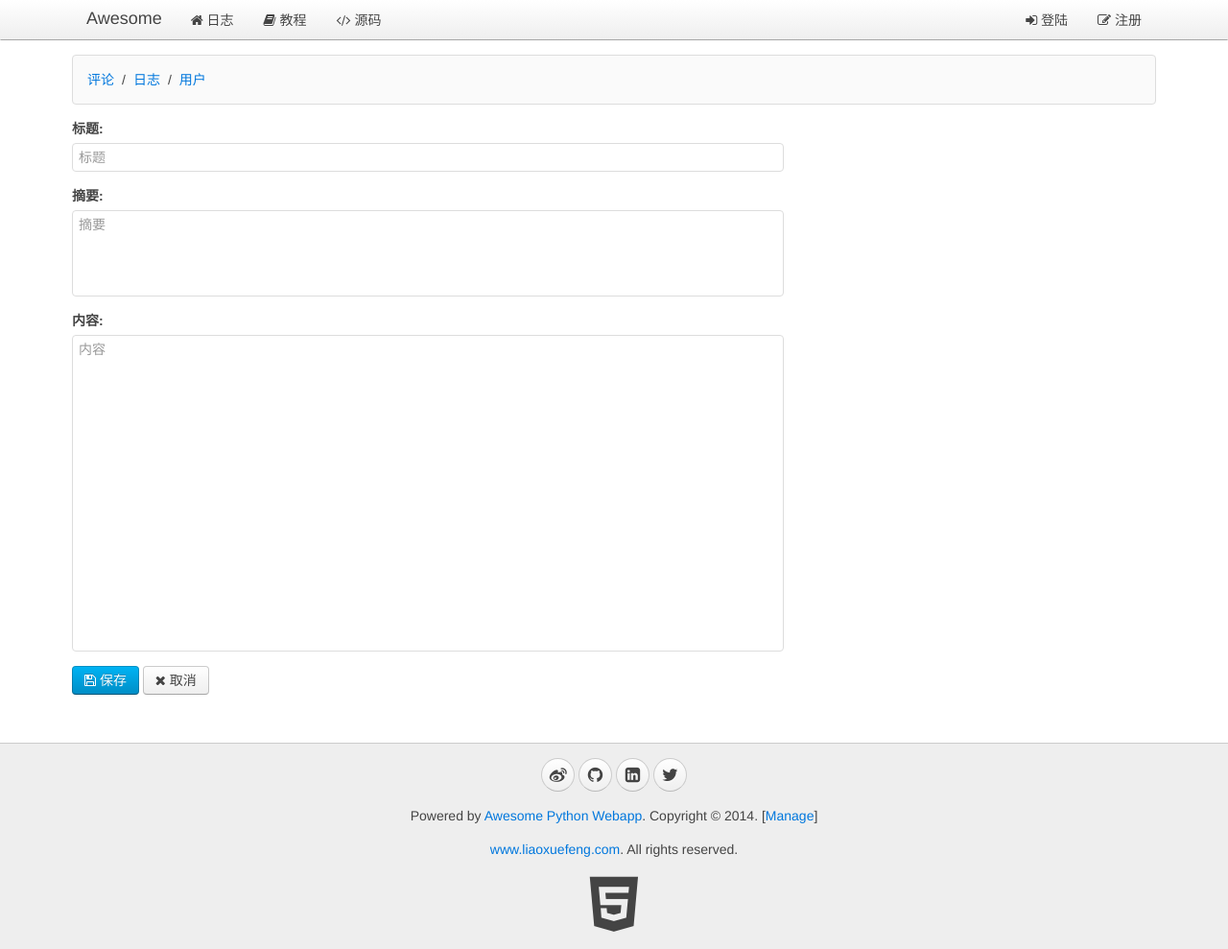
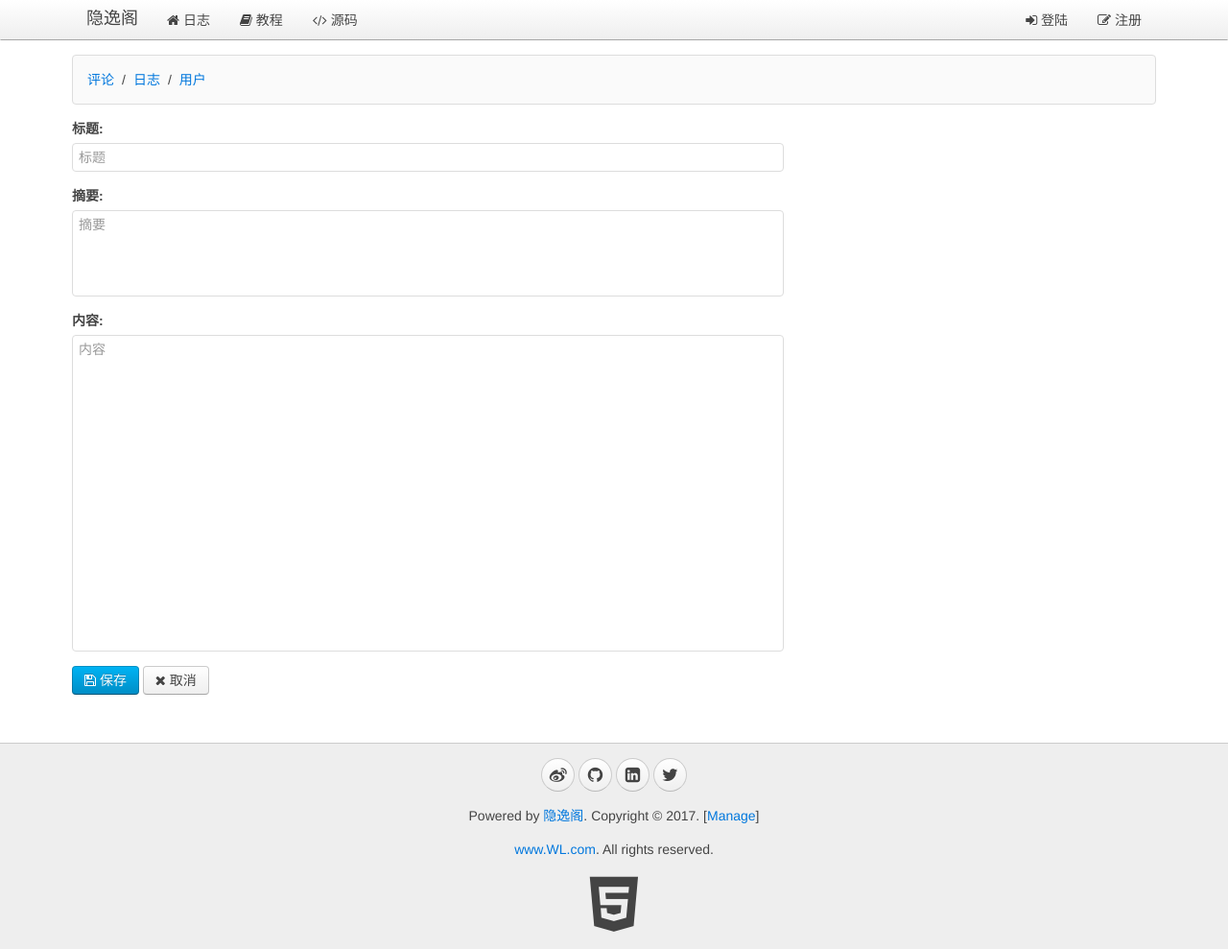
Before and after one commit to luoxve/awesome-python3-webapp, a Python web app: template www/templates/manage_blog_edit.html in a window 1280 px wide. Shown: the whole page at 96% size. Run offline with Jinja, Linux system fonts and the light colour scheme; the template is opened without the code that fills it, so the values that code supplies are empty.

```diff
--- a/www/templates/__base__.html
+++ b/www/templates/__base__.html
@@ -20,7 +20,7 @@
 <head>
     <meta charset="utf-8" />
     {% block meta %}<!-- block meta  -->{% endblock %}
-    <title>{% block title %} ? {% endblock %} - Awesome Python Webapp</title>
+    <title>{% block title %} ? {% endblock %} - 隐逸阁</title>
     <link rel="stylesheet" href="/static/css/uikit.min.css">
     <link rel="stylesheet" href="/static/css/uikit.gradient.min.css">
     <link rel="stylesheet" href="/static/css/awesome.css" />
@@ -35,11 +35,11 @@
 <body>
     <nav class="uk-navbar uk-navbar-attached uk-margin-bottom">
         <div class="uk-container uk-container-center">
-            <a href="/" class="uk-navbar-brand">Awesome</a>
+            <a href="/" class="uk-navbar-brand">隐逸阁</a>
             <ul class="uk-navbar-nav">
                 <li data-url="blogs"><a href="/"><i class="uk-icon-home"></i> 日志</a></li>
                 <li><a target="_blank" href="http://www.liaoxuefeng.com/wiki/0014316089557264a6b348958f449949df42a6d3a2e542c000"><i class="uk-icon-book"></i> 教程</a></li>
-                <li><a target="_blank" href="https://github.com/michaelliao/awesome-python3-webapp"><i class="uk-icon-code"></i> 源码</a></li>
+                <li><a target="_blank" href="https://github.com/weilch/awesome-python3-webapp"><i class="uk-icon-code"></i> 源码</a></li>
             </ul>
             <div class="uk-navbar-flip">
                 <ul class="uk-navbar-nav">
@@ -49,7 +49,8 @@
                         <div class="uk-dropdown uk-dropdown-navbar">
                             <ul class="uk-nav uk-nav-navbar">
                                 {% if __user__.admin %}
-                                <li><a href="/manage"><i class="uk-icon-sign-out"></i> 管理</a></li>
+                                <li><a href="/manage/blogs/create"><i class="uk-icon-pencil"></i> 写日志</a></li>
+                                <li><a href="/manage/"><i class="uk-icon-coffee"></i> 管理</a></li>
                                 {% endif %}
                                 <li><a href="/signout"><i class="uk-icon-sign-out"></i> 登出</a></li>
                             </ul>
@@ -77,13 +78,13 @@
         <div class="uk-container uk-container-center uk-text-center">
             <div class="uk-panel uk-margin-top uk-margin-bottom">
                 <p>
-                    <a target="_blank" href="http://weibo.com/liaoxuefeng" class="uk-icon-button uk-icon-weibo"></a>
-                    <a target="_blank" href="https://github.com/michaelliao" class="uk-icon-button uk-icon-github"></a>
-                    <a target="_blank" href="http://www.linkedin.com/in/liaoxuefeng" class="uk-icon-button uk-icon-linkedin-square"></a>
-                    <a target="_blank" href="https://twitter.com/liaoxuefeng" class="uk-icon-button uk-icon-twitter"></a>
+                    <a target="_blank" href="" class="uk-icon-button uk-icon-weibo"></a>
+                    <a target="_blank" href="https://github.com/weilch" class="uk-icon-button uk-icon-github"></a>
+                    <a target="_blank" href="" class="uk-icon-button uk-icon-linkedin-square"></a>
+                    <a target="_blank" href="" class="uk-icon-button uk-icon-twitter"></a>
                 </p>
-                <p>Powered by <a href="http://awesome.liaoxuefeng.com">Awesome Python Webapp</a>. Copyright &copy; 2014. [<a href="/manage/" target="_blank">Manage</a>]</p>
-                <p><a href="http://www.liaoxuefeng.com/" target="_blank">www.liaoxuefeng.com</a>. All rights reserved.</p>
+                <p>Powered by <a href="https://github.com/weilch">隐逸阁</a>. Copyright &copy; 2017. [<a href="/manage/" target="_blank">Manage</a>]</p>
+                <p><a href="https://github.com/weilch" target="_blank">www.WL.com</a>. All rights reserved.</p>
                 <a target="_blank" href="http://www.w3.org/TR/html5/"><i class="uk-icon-html5" style="font-size:64px; color: #444;"></i></a>
             </div>
 
--- a/www/templates/manage_comments.html
+++ b/www/templates/manage_comments.html
@@ -84,7 +84,7 @@ $(function() {
                         <span v-text="comment.created_at.toDateTime()"></span>
                     </td>
                     <td>
-                        <a href="#0" v-on="click: delete_comment(comment)"><i class="uk-icon-trash-o"></i>
+                        <a href="#0" v-on="click: delete_comment(comment)"><i class="uk-icon-trash-o"></i></a>
                     </td>
                 </tr>
             </tbody>
```
Also changed, not shown: www/handlers.py (+15 -1 lines), www/templates/manage_users.html (+26 -1 lines).
